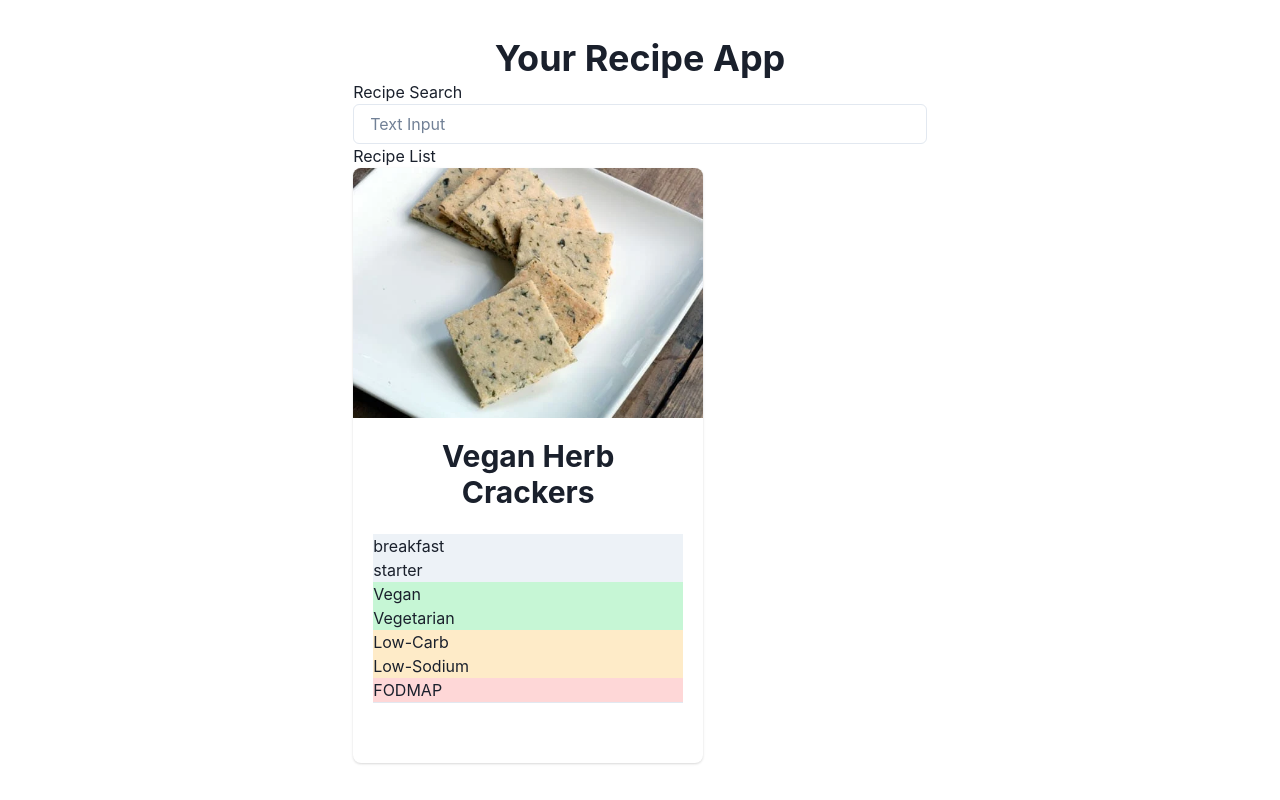
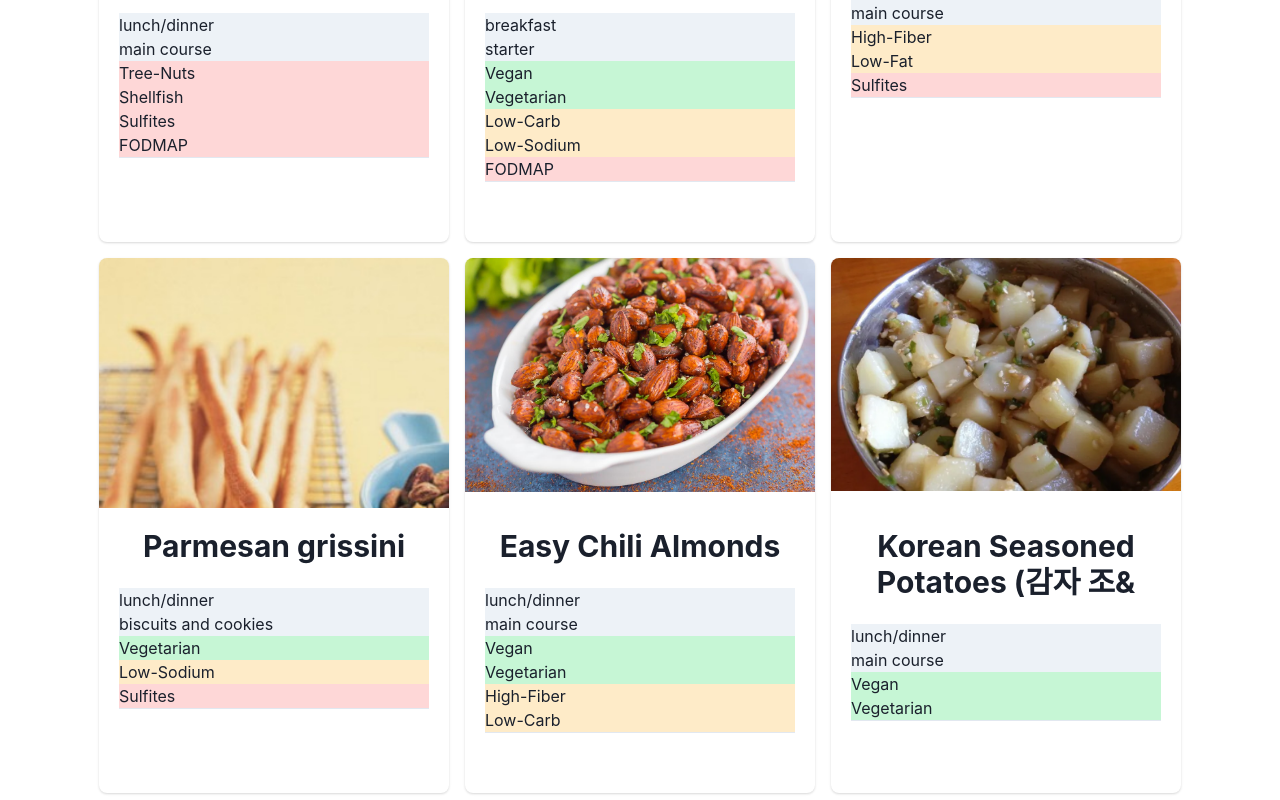
Before and after one commit to tomlajtos/winc-a5-recipe-app, a React (Vite) app: page / in a window 1280 px wide. Shown: the top 800 px of the page. Built offline with nearby package versions, Linux system fonts and the light colour scheme.

Commit message:
refactor(RecipeList): Change "Container" to "Wrap"

```diff
--- a/src/components/RecipeList.jsx
+++ b/src/components/RecipeList.jsx
@@ -1,11 +1,12 @@
-import { Container } from "@chakra-ui/react";
+import { Wrap } from "@chakra-ui/react";
 import { RecipeCard } from "./RecipeCard";
 
 export const RecipeList = ({ recipes }) => {
   return (
-    <Container>
-      <div>Recipe List</div>
-      <RecipeCard recipe={recipes[7]} />
-    </Container>
+    <Wrap justify={"center"} spacing={4} p={4}>
+      {recipes.map((recipe, index) => (
+        <RecipeCard key={index} recipe={recipe} />
+      ))}
+    </Wrap>
   );
 };
```
